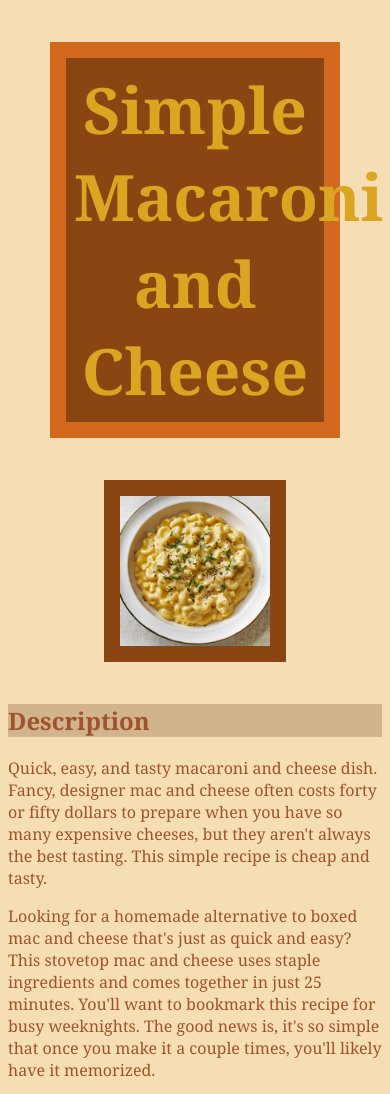
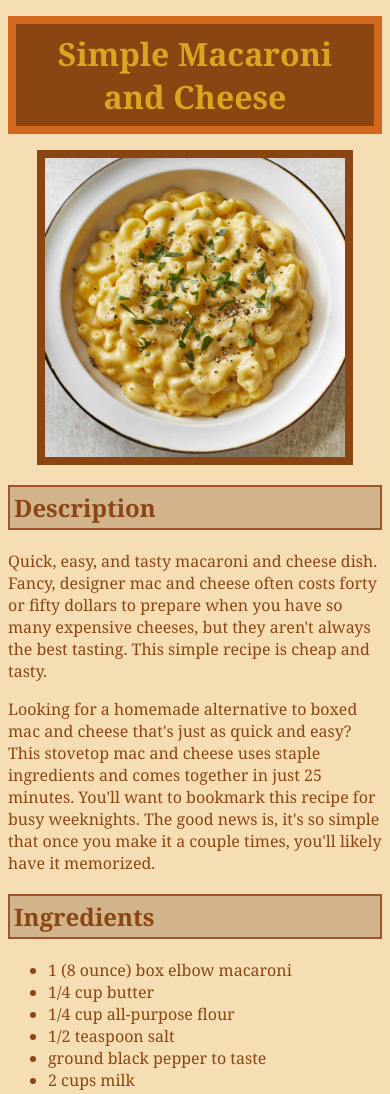
Before and after one commit to lmorgan2398/odin-recipes, a plain HTML site: page recipes/simple-macaroni-and-cheese.html in a window 390 px wide. Shown: the top 1094 px of the page. Drawn offline with Linux system fonts and the light colour scheme.

Commit message:
Edit style.css to better format site for mobile use
Changed some font colors, adjusted margins for better
mobile viewing, and increased image scaling size.

```diff
--- a/style.css
+++ b/style.css
@@ -15,30 +15,31 @@ h1 {
     font-weight: 700;
     background-color: saddlebrown;
     text-align: center;
-    font-size: 64px;
+    font-size: 32px;
     padding: 8px;
     border-style: solid;
-    border-width: 16px;
+    border-width: 8px;
     border-color: chocolate;
-    margin: 42px;
+    margin-top: 16px;
+    margin-bottom: 16px;
+    margin-right: auto;
+    margin-left: auto;
 }
 
 h2,
 .links {
     font-weight: 600;
     background-color: tan;
+    padding: 4px;
+    border-style: solid;
+    border-width: 2px;
+    border-color: sienna;
 }
 
-.description {
-    color: sienna;
-}
-
-.ingredients {
-    color: forestgreen;
-}
-
+.description,
+.ingredients,
 .steps {
-    color: #5947ff;
+    color: saddlebrown;
 }
 
 a {
@@ -65,10 +66,10 @@ img {
     margin-left: auto;
     margin-right: auto;
     height: auto;
-    width: 40%;
+    width: 80%;
     border-style: solid;
-    border-width: 16px;
+    border-width: 8px;
     border-color: saddlebrown;
-    margin-top: 42px;
-    margin-bottom: 42px;
+    margin-top: 16px;
+    margin-bottom: 16px;
 }
```
